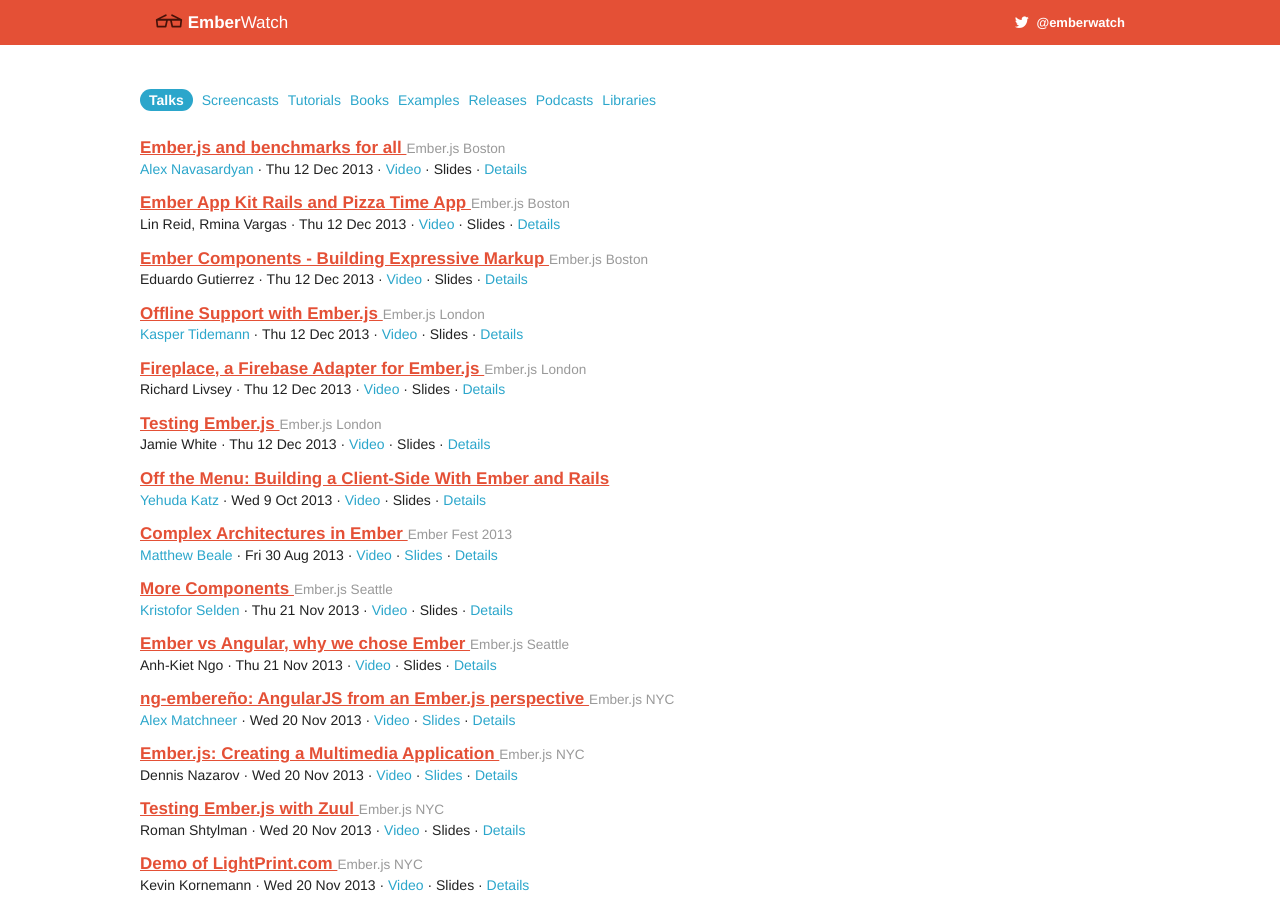
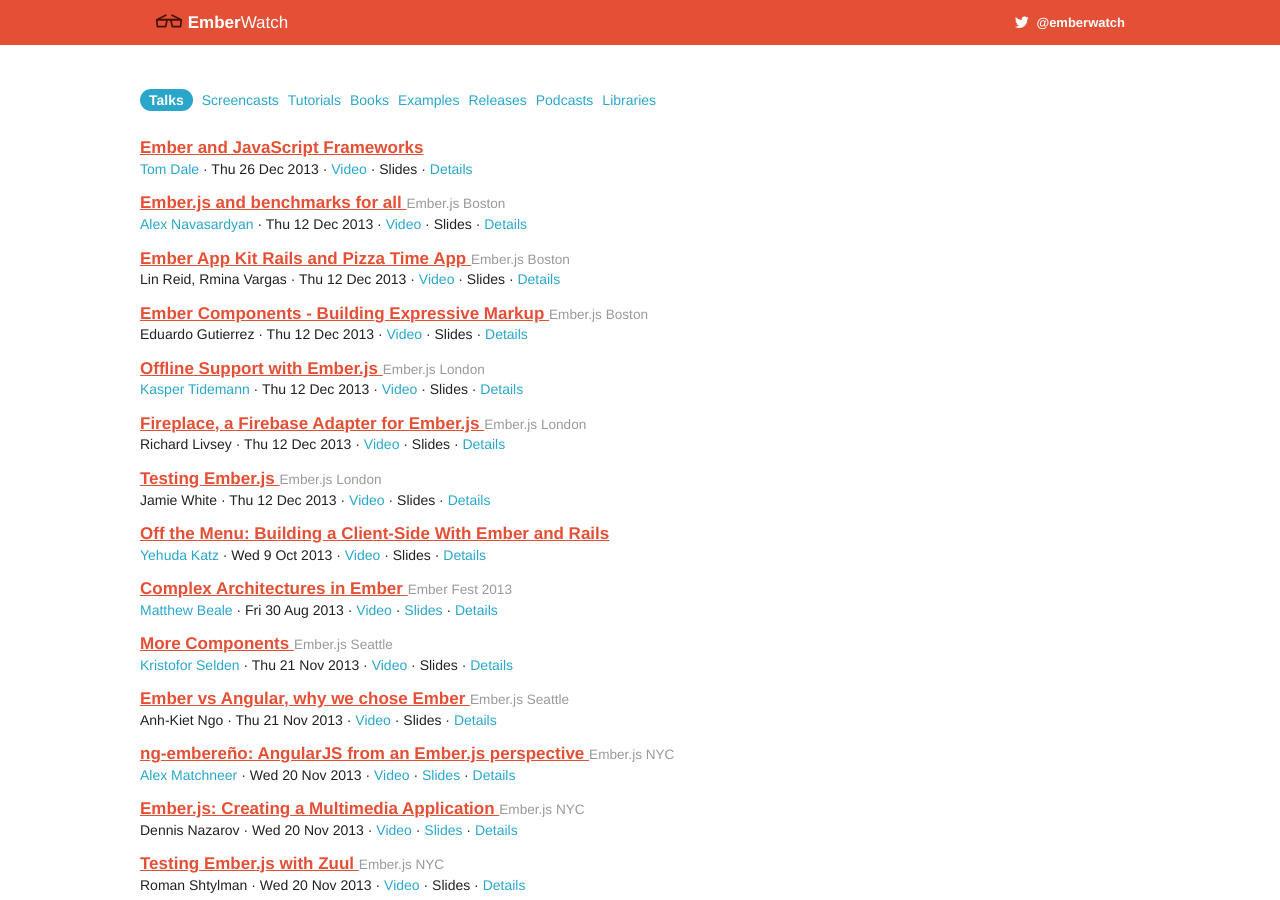
Before and after one commit to emberwatch/emberwatch, a Jekyll site: the page built from index.html, in a window 1280 px wide and 900 px high. Built offline with Jekyll 4.4.1, drawn with Linux system fonts in a browser that asks for light colours; comment, search, counter and statistics services are not loaded.

Commit message:
Add "Ember and JavaScript Frameworks" with Tom Dale.

```diff
--- a/_data/talks.yml
+++ b/_data/talks.yml
@@ -1,4 +1,12 @@
 ---
+- title: Ember and JavaScript Frameworks
+  date: '2013-12-26'
+  author_ids:
+  - 2
+  videos:
+  - http://www.infoq.com/interviews/tom-dale-ember
+  url: http://www.infoq.com/interviews/tom-dale-ember
+  id: 136
 - title: Ember.js and benchmarks for all
   date: '2013-12-12'
   author_ids:
```
